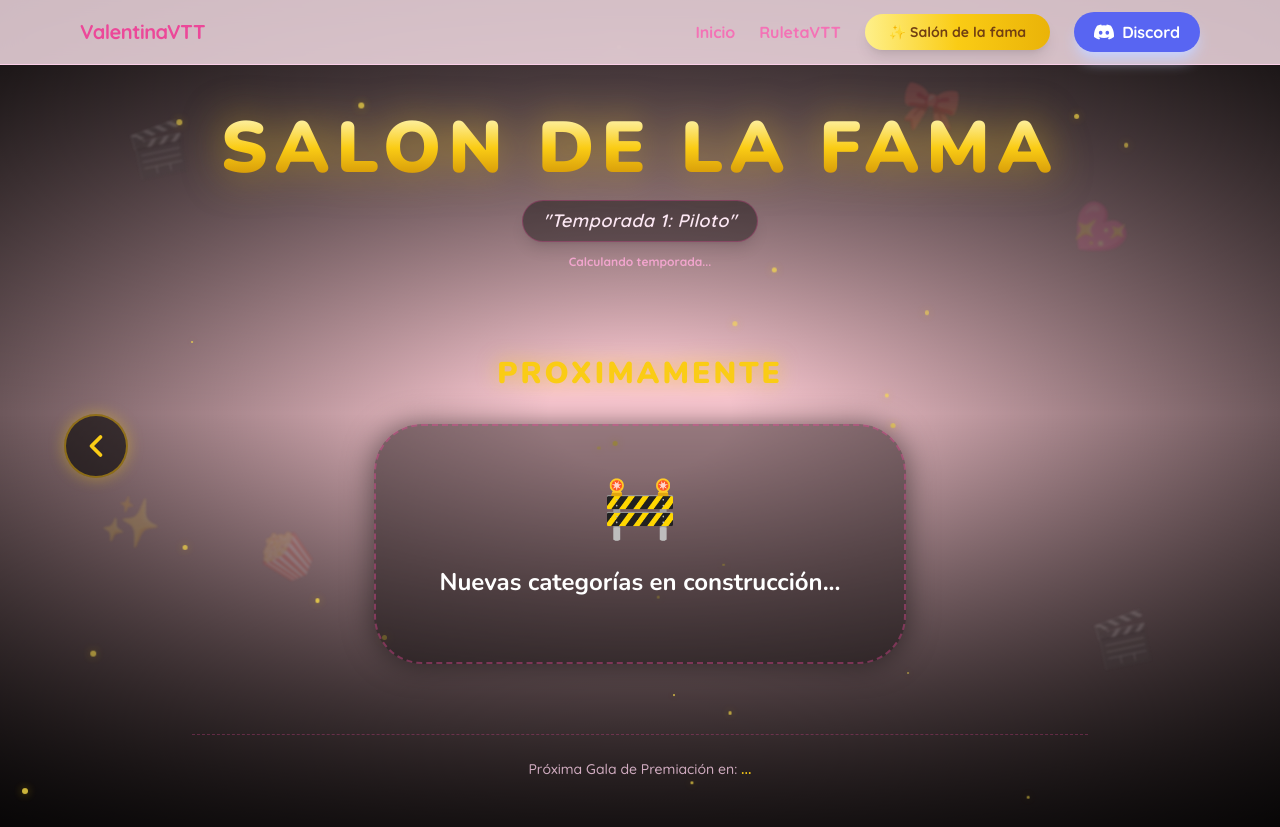
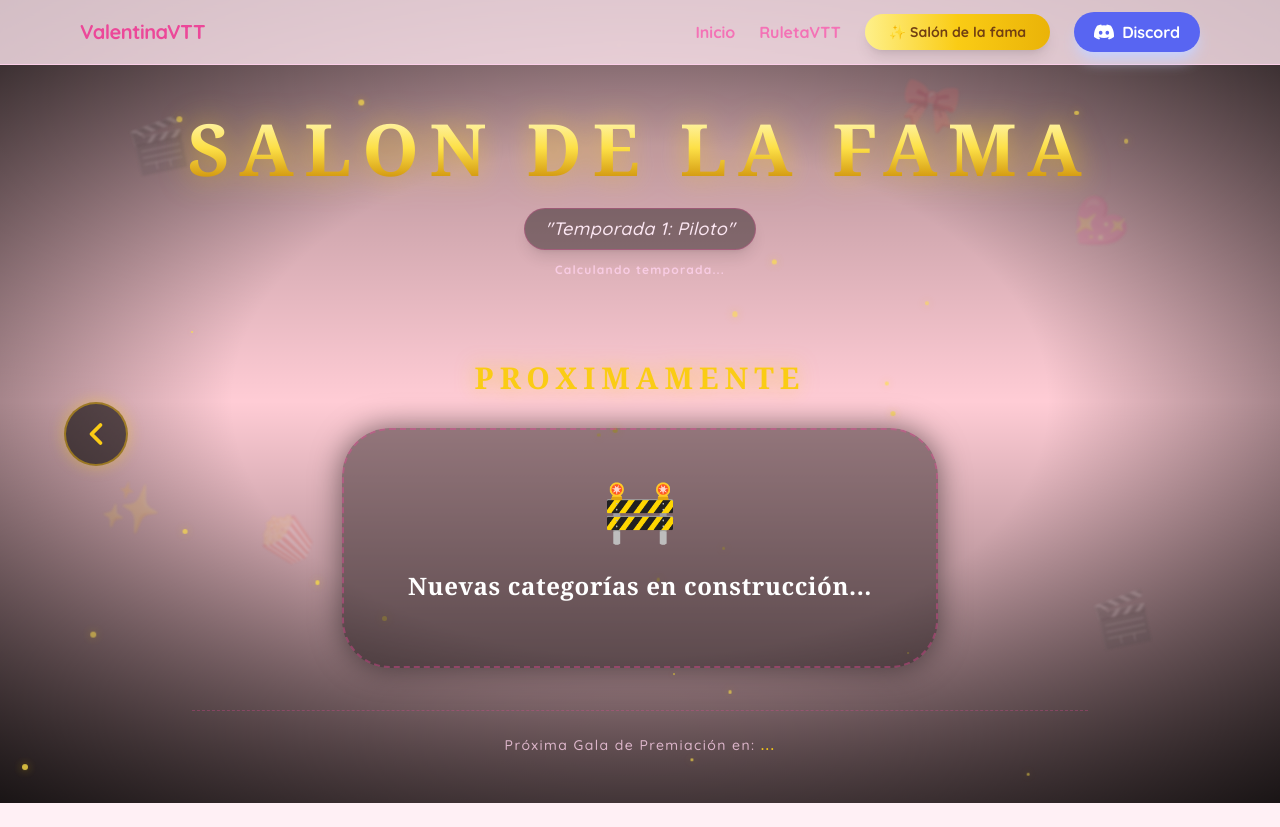
Before and after one commit to AletzWiz/ValentinaVTT, a React (Vite) app: page /salon-de-la-fama in a window 1280 px wide. Both pictures are taken after a click on the button 1184 px from the left and 439 px from the top of the page. After the commit the page ends 803 px from the top, so only its background shows below. Built offline with nearby package versions, Linux system fonts and the light colour scheme; no server answers.

Commit message:
Update SalonDeLaFama.tsx

```diff
--- a/src/components/SalonDeLaFama.tsx
+++ b/src/components/SalonDeLaFama.tsx
@@ -32,10 +32,10 @@ const ParticulasDoradas = () => {
         }
         @keyframes floatPodium {
           0%, 100% { transform: translateY(0); }
-          50% { transform: translateY(-8px); }
+          50% { transform: translateY(-12px); }
         }
         .animate-fade-in { animation: fadeInUp 0.8s cubic-bezier(0.16, 1, 0.3, 1) forwards; }
-        .animate-float-podium { animation: floatPodium 4s ease-in-out infinite; }
+        .animate-float-podium { animation: floatPodium 5s ease-in-out infinite; }
       `}</style>
       <div className="absolute inset-0 overflow-hidden pointer-events-none z-0">
         {[...Array(25)].map((_, i) => {
@@ -119,49 +119,49 @@ export const SalonDeLaFama = () => {
   if (loading) return <div className="text-center py-20 text-yellow-500 font-bold bg-[#1a0f14] min-h-screen flex items-center justify-center">Preparando la alfombra dorada...</div>;
 
   return (
-    // 🎨 FONDO ROSA KAWAII CON VIÑETA NEGRA 🎨
+    // 🎨 FONDO ROSA KAWAII CON VIÑETA NEGRA SUAVIZADA 🎨
     <section className="min-h-screen bg-[#ffccd5] pt-28 pb-12 px-4 relative overflow-hidden flex flex-col justify-center">
 
-      {/* Sombra negra en los bordes (Viñeta profunda) */}
-      <div className="absolute inset-0 bg-[radial-gradient(ellipse_at_center,_transparent_10%,_rgba(0,0,0,0.85)_100%)] pointer-events-none z-0"></div>
+      {/* Sombra negra en los bordes MUCHO más sutil (el centro rosa es más grande) */}
+      <div className="absolute inset-0 bg-[radial-gradient(ellipse_at_center,_transparent_45%,_rgba(0,0,0,0.75)_100%)] pointer-events-none z-0"></div>
 
-      {/* Sombra extra arriba y abajo para darle más elegancia */}
-      <div className="absolute inset-0 bg-gradient-to-b from-black/60 via-transparent to-black/80 pointer-events-none z-0"></div>
+      {/* Sombra extra arriba y abajo muy ligera */}
+      <div className="absolute inset-0 bg-gradient-to-b from-black/40 via-transparent to-black/60 pointer-events-none z-0"></div>
 
       <ParticulasDoradas />
       <EmojisFondo />
 
-      {/* Todo el contenido envuelto en la animación de entrada */}
-      <div className="relative z-10 animate-fade-in w-full">
+      <div className="relative z-10 animate-fade-in w-full flex flex-col items-center">
 
-        <div className="max-w-6xl mx-auto text-center mb-10">
-          <h1 className="text-5xl md:text-7xl font-black text-transparent bg-clip-text bg-gradient-to-b from-yellow-100 via-yellow-400 to-yellow-600 drop-shadow-[0_0_20px_rgba(250,204,21,0.5)] mb-4 tracking-widest">
+        <div className="max-w-6xl mx-auto text-center mb-6">
+          {/* Título renovado: Fuente elegante (serif) y espaciado premium */}
+          <h1 className="text-5xl md:text-7xl font-serif font-bold text-transparent bg-clip-text bg-gradient-to-b from-yellow-100 via-yellow-300 to-yellow-600 drop-shadow-[0_0_15px_rgba(250,204,21,0.6)] mb-4 tracking-[0.15em] uppercase">
             SALON DE LA FAMA
           </h1>
 
-          <p className="text-pink-100 font-semibold italic tracking-wide text-lg bg-black/40 backdrop-blur-sm inline-block px-5 py-1.5 rounded-full border border-pink-500/30 shadow-lg">
+          <p className="text-pink-100 font-medium italic tracking-wide text-base md:text-lg bg-black/40 backdrop-blur-sm inline-block px-5 py-1.5 rounded-full border border-pink-500/30 shadow-lg mt-2">
             "Temporada {meta?.temporada || 1}: Piloto"
           </p>
-          <p className="text-pink-300 text-xs mt-3 font-bold opacity-90">
+          <p className="text-pink-200 text-xs mt-3 font-bold opacity-90 tracking-widest">
             {meta ? `${formatearFecha(meta.fechaInicio)} - ${formatearFecha(meta.fechaFin)}` : 'Calculando temporada...'}
           </p>
         </div>
 
-        {/* ⬅️ Flecha Izquierda (Elegante y Dorada) */}
+        {/* ⬅️ Flecha Izquierda */}
         {currentSection > 0 && (
           <button
             onClick={() => changeSection('left')}
-            className="absolute left-4 md:left-12 top-1/2 -translate-y-1/2 z-50 p-2 md:p-3 bg-black/60 rounded-full text-yellow-400 border-2 border-yellow-500/50 shadow-[0_0_15px_rgba(250,204,21,0.4)] transition-all hover:bg-yellow-500 hover:text-black hover:scale-110 hover:shadow-[0_0_25px_rgba(250,204,21,0.8)] backdrop-blur-md"
+            className="absolute left-2 md:left-12 top-1/2 -translate-y-1/2 z-50 p-2 md:p-3 bg-black/60 rounded-full text-yellow-400 border-2 border-yellow-500/50 shadow-[0_0_15px_rgba(250,204,21,0.4)] transition-all hover:bg-yellow-500 hover:text-black hover:scale-110 hover:shadow-[0_0_25px_rgba(250,204,21,0.8)] backdrop-blur-md"
           >
             <ChevronLeft size={36} strokeWidth={2.5} />
           </button>
         )}
 
-        {/* ➡️ Flecha Derecha (Elegante y Dorada) */}
+        {/* ➡️ Flecha Derecha */}
         {currentSection < 1 && (
           <button
             onClick={() => changeSection('right')}
-            className="absolute right-4 md:right-12 top-1/2 -translate-y-1/2 z-50 p-2 md:p-3 bg-black/60 rounded-full text-yellow-400 border-2 border-yellow-500/50 shadow-[0_0_15px_rgba(250,204,21,0.4)] transition-all hover:bg-yellow-500 hover:text-black hover:scale-110 hover:shadow-[0_0_25px_rgba(250,204,21,0.8)] backdrop-blur-md"
+            className="absolute right-2 md:right-12 top-1/2 -translate-y-1/2 z-50 p-2 md:p-3 bg-black/60 rounded-full text-yellow-400 border-2 border-yellow-500/50 shadow-[0_0_15px_rgba(250,204,21,0.4)] transition-all hover:bg-yellow-500 hover:text-black hover:scale-110 hover:shadow-[0_0_25px_rgba(250,204,21,0.8)] backdrop-blur-md"
           >
             <ChevronRight size={36} strokeWidth={2.5} />
           </button>
@@ -171,7 +171,8 @@ export const SalonDeLaFama = () => {
         {currentSection === 0 && (
           <div className="w-full flex flex-col items-center animate-fade-in">
 
-            <h2 className="text-3xl font-black text-yellow-400 tracking-widest mb-8 drop-shadow-[0_0_10px_rgba(250,204,21,0.6)]">
+            {/* Subtítulo elegante con serifa también */}
+            <h2 className="text-2xl md:text-3xl font-serif font-bold text-yellow-400 tracking-[0.2em] mb-4 drop-shadow-[0_0_10px_rgba(250,204,21,0.6)] mt-6">
               CLIPS MAS POPULARES
             </h2>
 
@@ -179,12 +180,13 @@ export const SalonDeLaFama = () => {
               <div className="max-w-2xl mx-auto mt-4">
                 <div className="border-2 border-dashed border-yellow-500/40 rounded-[3rem] p-16 flex flex-col items-center justify-center bg-black/40 backdrop-blur-md shadow-[0_0_30px_rgba(0,0,0,0.5)]">
                   <Clapperboard size={80} strokeWidth={1.5} className="text-yellow-400/80 mb-6 drop-shadow-[0_0_15px_rgba(250,204,21,0.5)] animate-pulse" />
-                  <h3 className="text-3xl font-black text-white mb-2 tracking-tight">Esperando clip</h3>
+                  <h3 className="text-3xl font-serif font-bold text-white mb-2 tracking-tight">Esperando clip</h3>
                   <p className="text-pink-200 font-medium text-center">Aún no hay obras maestras en la Temporada {meta?.temporada || 1}.</p>
                 </div>
               </div>
             ) : (
-              <div className="max-w-7xl mx-auto overflow-x-auto pb-10 flex gap-6 snap-x no-scrollbar px-6 w-full justify-start md:justify-center">
+              // SOLUCIÓN AL CLIPPING: pt-12 y pb-16 dan espacio suficiente arriba y abajo para que las sombras y el hover no se rebanen
+              <div className="max-w-7xl mx-auto overflow-x-auto pt-12 pb-16 flex gap-8 snap-x no-scrollbar px-6 w-full justify-start xl:justify-center">
                 {clips.map((clip, index) => {
                   const isGold = index === 0;
                   const isSilver = index === 1;
@@ -195,10 +197,11 @@ export const SalonDeLaFama = () => {
                     .replace('%{height}', '360');
 
                   return (
+                    // La animación de flotar se aplica aquí. El hover aumenta la escala.
                     <div
                       key={clip.id}
-                      style={{ animationDelay: `${index * 0.2}s` }} // Desfase para que no floten idénticos
-                      className={`snap-center shrink-0 w-72 rounded-3xl overflow-hidden bg-[#11050a] animate-float-podium border border-pink-900/50 hover:shadow-[0_0_40px_rgba(250,204,21,0.4)] transition-all
+                      style={{ animationDelay: `${index * 0.3}s` }}
+                      className={`snap-center shrink-0 w-72 rounded-3xl overflow-hidden bg-[#11050a] animate-float-podium border border-pink-900/50 transition-all duration-300 hover:scale-105 hover:-translate-y-2 hover:shadow-[0_20px_40px_rgba(0,0,0,0.8)]
                         ${isGold ? 'ring-2 ring-yellow-400 shadow-[0_0_40px_rgba(250,204,21,0.4)]' :
                           isSilver ? 'ring-2 ring-slate-300 shadow-[0_0_30px_rgba(148,163,184,0.3)]' :
                           isBronze ? 'ring-2 ring-amber-600 shadow-[0_0_20px_rgba(180,83,9,0.3)]' :
@@ -207,7 +210,7 @@ export const SalonDeLaFama = () => {
                     >
                       <div className="relative w-full aspect-video bg-black">
                         <img src={hdThumbnail} alt={clip.title} className="w-full h-full object-cover opacity-90" onError={(e) => { e.currentTarget.src = 'https://images.unsplash.com/photo-1542751371-adc38448a05e?auto=format&fit=crop&q=80&w=640'; }} />
-                        <div className="absolute top-2 left-2 bg-black/80 backdrop-blur-md text-pink-200 text-[10px] px-2 py-1 rounded-full border border-pink-500/30">
+                        <div className="absolute top-2 left-2 bg-black/80 backdrop-blur-md text-pink-200 text-[10px] px-2 py-1 rounded-full border border-pink-500/30 tracking-wider">
                           {clip.view_count.toLocaleString()} vistas
                         </div>
 
@@ -230,15 +233,15 @@ export const SalonDeLaFama = () => {
                         `}>
                           {clip.creator_name}
                         </h3>
-                        <p className="text-xs text-pink-200/60 truncate mt-2">{clip.title}</p>
+                        <p className="text-xs text-pink-200/60 truncate mt-2 font-medium">{clip.title}</p>
 
                         <a
                           href={clip.url}
                           target="_blank"
                           rel="noreferrer"
-                          className="mt-5 block text-center py-2.5 rounded-xl text-xs font-bold transition-all duration-300 bg-black/40 text-yellow-400 border border-yellow-600/50 hover:bg-yellow-500 hover:text-black hover:shadow-[0_0_20px_rgba(250,204,21,0.5)]"
+                          className="mt-5 block text-center py-2.5 rounded-xl text-xs font-bold transition-all duration-300 bg-black/40 text-yellow-400 border border-yellow-600/50 hover:bg-yellow-500 hover:text-black hover:shadow-[0_0_20px_rgba(250,204,21,0.5)] tracking-widest"
                         >
-                          Ver Joya en Twitch
+                          VER JOYA EN TWITCH
                         </a>
                       </div>
                     </div>
@@ -252,18 +255,20 @@ export const SalonDeLaFama = () => {
         {/* --- SECCIÓN 1: FUTURA SECCIÓN --- */}
         {currentSection === 1 && (
           <div className="w-full flex flex-col items-center justify-center min-h-[400px] animate-fade-in">
-            <h2 className="text-3xl font-black text-yellow-400 tracking-widest mb-8 drop-shadow-[0_0_10px_rgba(250,204,21,0.6)]">
+            <h2 className="text-2xl md:text-3xl font-serif font-bold text-yellow-400 tracking-[0.2em] mb-8 drop-shadow-[0_0_10px_rgba(250,204,21,0.6)] mt-6">
               PROXIMAMENTE
             </h2>
             <div className="border-2 border-dashed border-pink-500/40 rounded-[3rem] p-16 flex flex-col items-center justify-center bg-black/40 backdrop-blur-md shadow-[0_0_30px_rgba(0,0,0,0.5)]">
               <span className="text-6xl mb-4 animate-bounce">🚧</span>
-              <h3 className="text-2xl font-bold text-white text-center">Nuevas categorías en construcción...</h3>
+              <h3 className="text-2xl font-serif font-bold text-white text-center tracking-wide">Nuevas categorías en construcción...</h3>
             </div>
           </div>
         )}
 
-        <div className="max-w-4xl mx-auto mt-6 border-t border-dashed border-pink-500/30 pt-6 text-center">
-          <p className="text-pink-200/80 text-sm font-medium">Próxima Gala de Premiación en: <span className="font-bold text-yellow-400">{meta ? `${meta.diasRestantes} días` : '...'}</span></p>
+        <div className="max-w-4xl mx-auto mt-2 border-t border-dashed border-pink-500/30 pt-6 text-center w-full px-4">
+          <p className="text-pink-200/80 text-xs md:text-sm font-medium tracking-widest">
+            Próxima Gala de Premiación en: <span className="font-bold text-yellow-400">{meta ? `${meta.diasRestantes} días` : '...'}</span>
+          </p>
         </div>
 
       </div>
```
